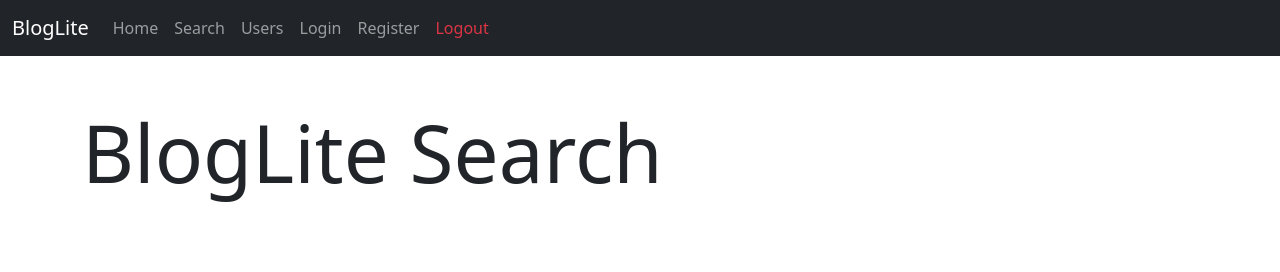
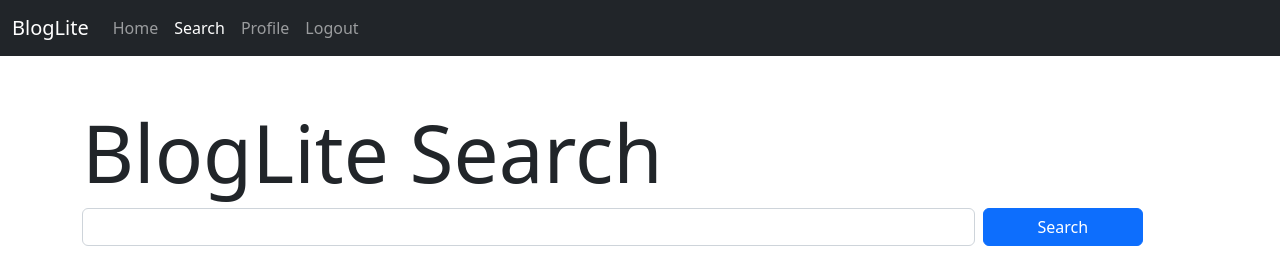
Before and after one commit to sayan01/bloglite, a Flask app: page /user/search in a window 1280 px wide. Shown: the top 272 px of the page. Run offline with Flask 2, Linux system fonts and the light colour scheme; the visitor is signed in with stand-in values (Sample User, id 1); data comes from the database, SQL or seed files in the repository; both versions use the stored data as it was after the commit.

Commit message:
add profile and user search

```diff
--- a/routes.py
+++ b/routes.py
@@ -10,39 +10,53 @@ from app import app
 @login_required
 def home():
     posts = Post.query.order_by(Post.time)
-    return render_template("index.html", posts=posts, homeactive="active", current_user=current_user)
+    return render_template("index.html", posts=posts, homeactive="active")
 
 # Users -------------------------------------------------------------------------------
 
 @app.route('/user/search')
 @login_required
 def search():
-    return render_template("search/index.html")
+    users = User.query.all()
+    search = request.args.get('search','')
+    if search:
+        users = [ user for user in users if search in user.username+user.fname+user.lname ]
+    return render_template("user/search.html", users=users, searchactive="active", search=search)
 
 @app.route('/user/', methods=['GET'])
 @login_required
-def get_users():
+def users():
     users = User.query.all()
     return render_template("user/index.html",
     profileactive="active",
     users = users
     )
 
+@app.route('/profile/<string:username>')
+@login_required
+def profile(username):
+    user = User.query.filter_by(username=username).first()
+    if not user:
+        abort(404, description="User not found")
+    return render_template("/user/profile.html", user=user, profileactive="active")
+
 @app.route('/user/edit/<int:id>', methods=['GET', 'POST'])
 @fresh_login_required
 def edit_user(id):
     form = UserForm()
     user = User.query.get_or_404(id)
+    if user != current_user:
+        flash("You cannot edit other users")
+        return redirect(location=url_for('profile'))
     if request.method == 'POST':
-        print('validated on submit')
         user.fname, user.lname, user.about = form.fname.data, form.lname.data, form.about.data
         try:
             db.session.commit()
             flash('User Details Edit Successful')
-            return redirect(location=url_for("get_users"))
+            return redirect(location=url_for("profile"))
         except Exception as e:
             flash('Some unknown error occured')
-            abort(500)
+            abort(500, description=e)
     else:
         print("not validated")
         form.username.data, form.fname.data, form.lname.data, form.about.data = user.username, user.fname, user.lname, user.about
@@ -53,12 +67,16 @@ def edit_user(id):
 @fresh_login_required
 def delete_user(id):
     user = User.query.get_or_404(id)
+    if user != current_user:
+        flash("You cannot delete other users")
+        return redirect(location=url_for('profile'))
     if request.method == 'POST' and request.form['sure']:
         try:
             db.session.delete(user)
             db.session.commit()
-            flash(f"User @{user.username} Deleted successfully")
-            return redirect(location=url_for("get_users"))
+            assert logout_user()
+            flash(f"User @{user.username} Account Deleted successfully")
+            return redirect(location=url_for("login"))
         except Exception as e:
             flash("Error Occurred while deleting user")
             abort(500, description=e)
@@ -66,6 +84,8 @@ def delete_user(id):
         flash("Please confirm that you are sure")
     return render_template("user/delete.html", user = user)
 
+
+# Auth -----------------------------------------------------------------------------------------------------
 
 @app.route('/user/login', methods=['GET','POST'])
 def login():
@@ -110,7 +130,7 @@ def register():
                 db.session.add(user)
                 db.session.commit()
                 flash('Registration Successful')
-                return redirect(location=url_for("login"))
+                return redirect(location=url_for("home"))
         else:
             flash_form_errors(form)
     return render_template("user/register.html", registeractive="active", form=form)
--- /dev/null
+++ b/static/css/cards.css
@@ -0,0 +1,8 @@
+.cards > .card{
+    transition: all 100ms ease-in-out;
+}
+.cards > .card:hover{
+    border-color: var(--bs-text-dark);
+    transform: scale(1.05);
+    cursor: pointer;
+}
--- a/templates/header.html
+++ b/templates/header.html
@@ -6,12 +6,15 @@
     </button>
     <div class="collapse navbar-collapse" id="navbarNavAltMarkup">
       <div class="navbar-nav">
+        {% if current_user.is_authenticated %}
         <a class="nav-link {{ homeactive }}" href="{{url_for('home')}}">Home</a>
         <a class="nav-link {{ searchactive }}" href="{{ url_for('search') }}">Search</a>
-        <a class="nav-link {{ profileactive }}" href="{{ url_for('get_users') }}">Users</a>
+        <a class="nav-link {{ profileactive }}" href="{{ url_for('profile', username=current_user.username) }}">Profile</a>
+        <a class="nav-link" href="{{ url_for('logout') }}">Logout</a>
+        {% else %}
         <a class="nav-link {{ loginactive }}" href="{{ url_for('login') }}">Login</a>
         <a class="nav-link {{ registeractive }}" href="{{ url_for('register') }}">Register</a>
-        <a class="nav-link text-danger" href="{{ url_for('logout') }}">Logout</a>
+        {% endif %}
       </div>
     </div>
   </div>
--- a/templates/search/index.html
+++ /dev/null
@@ -1,10 +0,0 @@
-{% extends "layout.html" %}
-
-{% block title %}
-    Search - Bloglite
-{% endblock %}
-
-{% block content %}
-    <h1 class="display-1">BlogLite Search</h1>
-
-{% endblock content %}
--- /dev/null
+++ b/templates/user/card.html
@@ -0,0 +1,37 @@
+<div class="card mb-3" style="width: clamp(10rem, 80%, 60rem)">
+    <div class="row g-0">
+        <div class="col-lg-3 d-flex align-items-center">
+            <img src="https://api.dicebear.com/5.x/pixel-art/svg?seed={{user.username}}"
+            class="img-fluid rounded-start" alt="profile picture">
+        </div>
+        <div class="col-lg-9">
+            <div class="card-body">
+                <h2 class="card-title">{{user.fname}} {{user.lname}}</h2>
+                <p class="card-text"><small class="text-muted">@{{user.username}}</small></p>
+                <h3>About:</h3>
+                <p class="card-text">{{user.about}}</p>
+                {% if searchactive %}
+                <a href="{{url_for('profile', username=user.username)}}" class="btn btn-primary">
+                    <i class="fas fa-search"></i>
+                    Profile
+                </a>
+                {% else %}
+                    {% if user == current_user %}
+                        <a href="{{url_for('edit_user', id=user.id)}}" class="btn btn-primary">
+                            <i class="fas fa-pencil"></i>
+                            Edit
+                        </a>
+                        <a href="{{url_for('logout', id=user.id)}}" class="btn btn-outline-danger">
+                            <i class="fas fa-power-off"></i>
+                            Logout
+                        </a>
+                        <a href="{{url_for('delete_user', id=user.id)}}" class="btn btn-danger">
+                            <i class="fas fa-trash"></i>
+                            Delete
+                        </a>
+                  {% endif %}
+                {% endif %}
+            </div>
+        </div>
+    </div>
+</div>
--- a/templates/user/delete.html
+++ b/templates/user/delete.html
@@ -6,7 +6,7 @@
 
 {% block content %}
     <h1 class="display-1">Delete @{{user.username}} Account</h1>
-    <h1>Confirm Details:</h1>
+    <h1>Confirm Your Details:</h1>
     <table class="table table-bordered table-hover">
         <thead>
             <tr>
--- /dev/null
+++ b/templates/user/search.html
@@ -0,0 +1,25 @@
+{% extends "layout.html" %}
+
+{% block title %}
+    Search - Bloglite
+{% endblock %}
+
+{% block content %}
+    <h1 class="display-1">BlogLite Search</h1>
+    <form action="" method="get" class="d-flex align-items-center flex-row mb-5">
+        <div style="width: clamp(20rem, 80%, 80rem)">
+            <input type="text" name="search" id="search" class="form-control" value="{{search}}">
+        </div>
+        <input type="submit" value="Search" class="btn btn-primary ms-2" style="width: clamp(5rem, 20%, 10rem)">
+    </form>
+    <div class="cards d-flex align-items-center flex-column">
+        {% for user in users %}
+            {% include "user/card.html" %}
+        {% endfor %}
+    </div>
+
+{% endblock content %}
+
+{% block style %}
+    <link rel="stylesheet" href="{{url_for('static', filename='css/cards.css')}}">
+{% endblock %}
```
Also changed, not shown: templates/index.html (+1 -10 lines), templates/user/profile.html (added, +12 -0 lines), instance/db.sqlite3.
